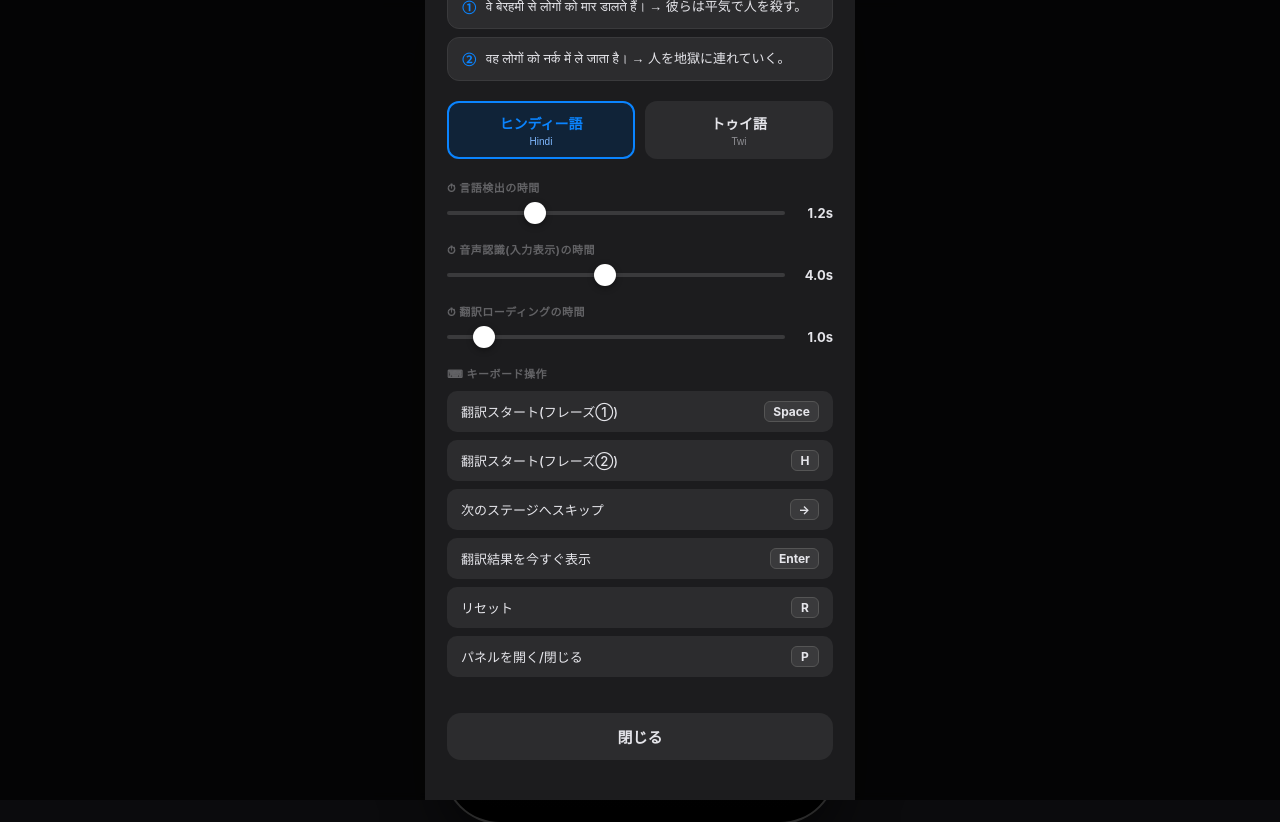
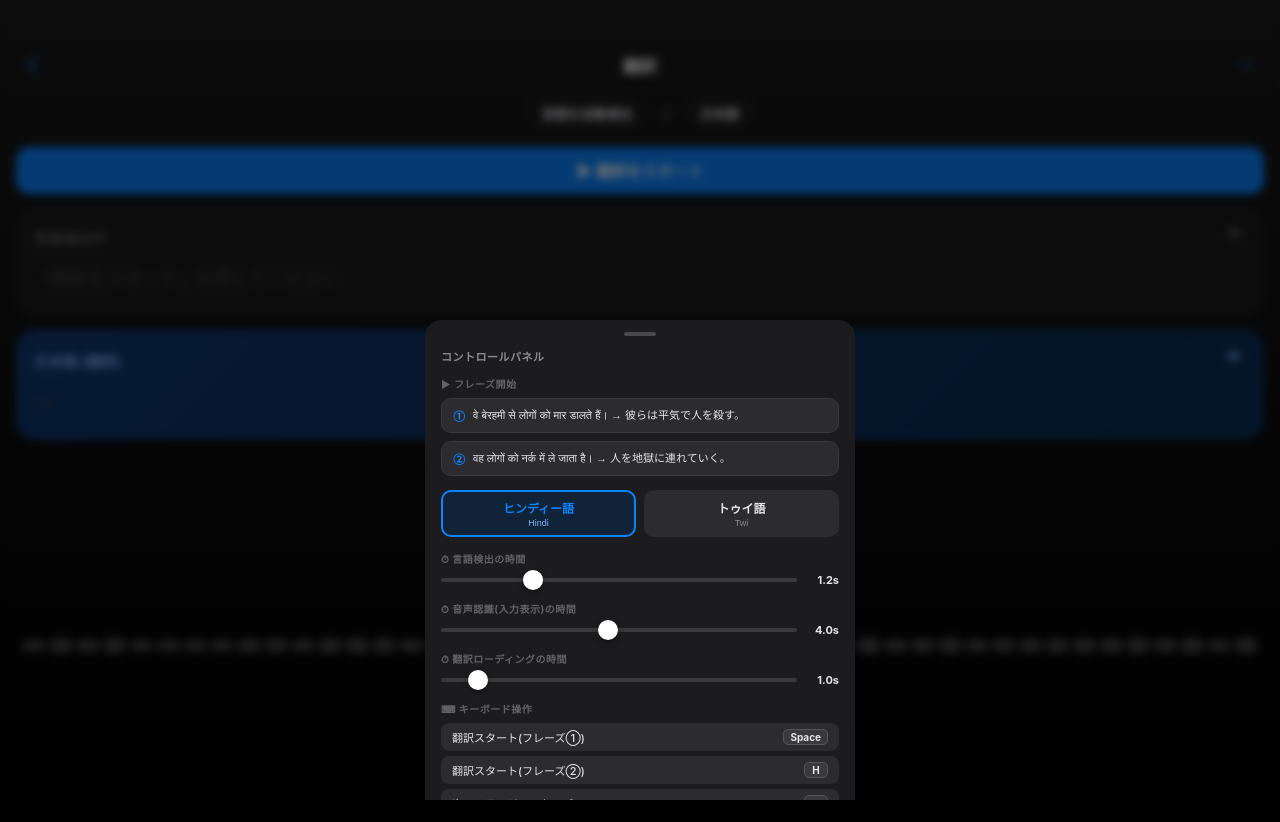
Before and after one commit to moondoggie23/2-s95_tlanslate_app, a plain HTML site: page index.html in a window 1280 px wide. Both pictures are taken after a click on the button 640 px from the left and 468 px from the top of the page. After the commit the page ends 800 px from the top, so only its background shows below. Drawn offline with Linux system fonts and the light colour scheme.

Commit message:
Update index.html

```diff
--- a/index.html
+++ b/index.html
@@ -2,31 +2,33 @@
 <html lang="ja">
 <head>
 <meta charset="UTF-8">
-<meta name="viewport" content="width=device-width, initial-scale=1, viewport-fit=cover">
+<meta name="viewport" content="width=device-width, initial-scale=1, viewport-fit=cover, user-scalable=no">
+<meta name="apple-mobile-web-app-capable" content="yes">
+<meta name="apple-mobile-web-app-status-bar-style" content="black-translucent">
+<meta name="apple-mobile-web-app-title" content="翻訳">
+<meta name="theme-color" content="#000000">
 <title>翻訳アプリ モックアップ</title>
 <style>
   * { margin:0; padding:0; box-sizing:border-box; -webkit-font-smoothing:antialiased; }
   html,body {
     width:100%; height:100%;
-    background:#0b0b0d;
-    display:flex; align-items:center; justify-content:center;
+    background:#000;
     font-family:-apple-system, "Hiragino Sans", "Hiragino Kaku Gothic ProN", sans-serif;
+    overscroll-behavior:none;
+    -webkit-user-select:none;
+    user-select:none;
   }
 
-  /* ---- iPhone frame ---- */
+  /* ---- full screen (外枠なし) ---- */
   .phone {
-    position:relative;
-    width:390px; height:844px;
-    background:#000;
-    border-radius:55px;
-    padding:14px;
-    box-shadow:0 0 0 2px #2a2a2a, 0 20px 60px rgba(0,0,0,0.6);
+    width:100%;
+    height:100%;
+    height:100dvh;
   }
   .screen {
     position:relative;
     width:100%; height:100%;
     background:linear-gradient(180deg,#1c1c1e 0%, #000 100%);
-    border-radius:42px;
     overflow:hidden;
     display:flex;
     flex-direction:column;
@@ -155,7 +157,8 @@
 
   /* ---- mic area ---- */
   .mic-area {
-    padding:14px 22px 30px 22px;
+    padding:14px 22px 20px 22px;
+    padding-bottom:max(20px, calc(env(safe-area-inset-bottom) + 8px));
     display:flex; flex-direction:column; align-items:center; gap:12px;
   }
   .wave-wrap { width:100%; height:64px; display:flex; align-items:center; justify-content:center; }
@@ -204,49 +207,53 @@
 
   #cpPanel {
     background:#1c1c1e;
-    border-radius:20px 20px 0 0;
-    padding:20px 22px 40px 22px;
+    border-radius:16px 16px 0 0;
+    padding:12px 16px 20px 16px;
+    padding-bottom:max(20px, env(safe-area-inset-bottom));
     width:100%;
     max-width:430px;
+    max-height:60dvh;
+    overflow-y:auto;
+    -webkit-overflow-scrolling:touch;
     transform:translateY(100%);
     transition:transform .35s cubic-bezier(.32,1,.23,1);
   }
   #cpOverlay.open #cpPanel { transform:translateY(0); }
 
   .cp-handle {
-    width:36px; height:4px; background:#48484a; border-radius:2px;
-    margin:0 auto 18px auto;
+    width:32px; height:4px; background:#48484a; border-radius:2px;
+    margin:0 auto 12px auto;
   }
   .cp-title {
-    font-size:13px; font-weight:700; color:#8e8e93;
+    font-size:11px; font-weight:700; color:#8e8e93;
     letter-spacing:0.5px; text-transform:uppercase;
-    margin-bottom:16px;
+    margin-bottom:12px;
   }
 
   /* セクション */
-  .cp-section { margin-bottom:20px; }
+  .cp-section { margin-bottom:14px; }
   .cp-section-label {
-    font-size:11px; font-weight:700; color:#636366;
+    font-size:10px; font-weight:700; color:#636366;
     letter-spacing:0.5px; text-transform:uppercase;
-    margin-bottom:10px;
+    margin-bottom:7px;
   }
 
   /* 言語切替 */
-  .cp-lang-btns { display:flex; gap:10px; }
+  .cp-lang-btns { display:flex; gap:8px; }
   .cp-lang-btn {
-    flex:1; padding:10px 0; border-radius:12px;
+    flex:1; padding:7px 0; border-radius:10px;
     background:#2c2c2e; border:2px solid transparent;
-    color:#e5e5ea; font-size:14px; font-weight:600;
+    color:#e5e5ea; font-size:12px; font-weight:600;
     cursor:pointer; transition:all .2s;
-    display:flex; flex-direction:column; align-items:center; gap:3px;
+    display:flex; flex-direction:column; align-items:center; gap:2px;
   }
-  .cp-lang-btn .sub { font-size:10px; color:#8e8e93; font-weight:500; }
+  .cp-lang-btn .sub { font-size:9px; color:#8e8e93; font-weight:500; }
   .cp-lang-btn.active { border-color:#0a84ff; background:#102338; color:#0a84ff; }
   .cp-lang-btn.active .sub { color:#7fb8ff; }
 
   /* ローディング時間スライダー */
   .cp-slider-row {
-    display:flex; align-items:center; gap:12px;
+    display:flex; align-items:center; gap:10px;
   }
   .cp-slider {
     flex:1;
@@ -257,48 +264,51 @@
   }
   .cp-slider::-webkit-slider-thumb {
     -webkit-appearance:none;
-    width:22px; height:22px;
+    width:20px; height:20px;
     border-radius:50%; background:#fff;
     box-shadow:0 2px 6px rgba(0,0,0,0.4);
     cursor:pointer;
   }
   .cp-slider-val {
-    font-size:13px; font-weight:700; color:#e5e5ea;
-    min-width:36px; text-align:right;
+    font-size:11px; font-weight:700; color:#e5e5ea;
+    min-width:32px; text-align:right;
   }
 
   /* キーボード操作ガイド */
-  .cp-keys { display:flex; flex-direction:column; gap:8px; }
+  .cp-keys { display:flex; flex-direction:column; gap:5px; }
   .cp-key-row {
     display:flex; align-items:center; justify-content:space-between;
-    background:#2c2c2e; border-radius:10px; padding:10px 14px;
+    background:#2c2c2e; border-radius:8px; padding:6px 11px;
   }
-  .cp-key-desc { font-size:13px; color:#e5e5ea; font-weight:500; }
+  .cp-key-desc { font-size:11px; color:#e5e5ea; font-weight:500; }
   .kbd {
     display:inline-flex; align-items:center; justify-content:center;
     background:#3a3a3c; border:1px solid #555;
-    border-radius:6px; padding:2px 8px;
-    font-size:12px; font-weight:700; color:#e5e5ea;
-    min-width:28px;
+    border-radius:5px; padding:1px 6px;
+    font-size:10px; font-weight:700; color:#e5e5ea;
+    min-width:24px;
   }
   .cp-close-btn {
-    width:100%; margin-top:16px; padding:13px 0;
-    background:#2c2c2e; border:none; border-radius:14px;
-    color:#e5e5ea; font-size:15px; font-weight:700;
+    width:100%; margin-top:10px; padding:10px 0;
+    background:#2c2c2e; border:none; border-radius:12px;
+    color:#e5e5ea; font-size:13px; font-weight:700;
     cursor:pointer;
   }
 
   .cp-start-phrase-btn {
-    width:100%; padding:11px 14px;
+    width:100%; padding:8px 11px;
     background:#2c2c2e; border:1px solid #3a3a3c;
-    border-radius:12px; cursor:pointer;
-    display:flex; align-items:center; gap:10px;
+    border-radius:10px; cursor:pointer;
+    display:flex; align-items:center; gap:8px;
     text-align:left;
     transition:background .15s;
   }
   .cp-start-phrase-btn:active { background:#0a84ff22; border-color:#0a84ff; }
-  .cp-phrase-num { font-size:14px; font-weight:700; color:#0a84ff; flex-shrink:0; }
-  .cp-phrase-text { font-size:13px; color:#e5e5ea; font-weight:500; line-height:1.4; }
+  .cp-phrase-num { font-size:12px; font-weight:700; color:#0a84ff; flex-shrink:0; }
+  .cp-phrase-text {
+    font-size:11px; color:#e5e5ea; font-weight:500; line-height:1.35;
+    overflow:hidden; text-overflow:ellipsis; white-space:nowrap;
+  }
 </style>
 </head>
 <body>
@@ -446,7 +456,6 @@
       <button class="mic-btn" id="micBtn">
         <svg viewBox="0 0 24 24" fill="none"><path d="M12 14C13.66 14 15 12.66 15 11V5C15 3.34 13.66 2 12 2C10.34 2 9 3.34 9 5V11C9 12.66 10.34 14 12 14Z" fill="currentColor"/><path d="M17 11C17 13.76 14.76 16 12 16C9.24 16 7 13.76 7 11H5C5 14.53 7.61 17.43 11 17.92V21H13V17.92C16.39 17.43 19 14.53 19 11H17Z" fill="currentColor"/></svg>
       </button>
-      <div class="home-indicator"></div>
     </div>
 
   </div>
```
